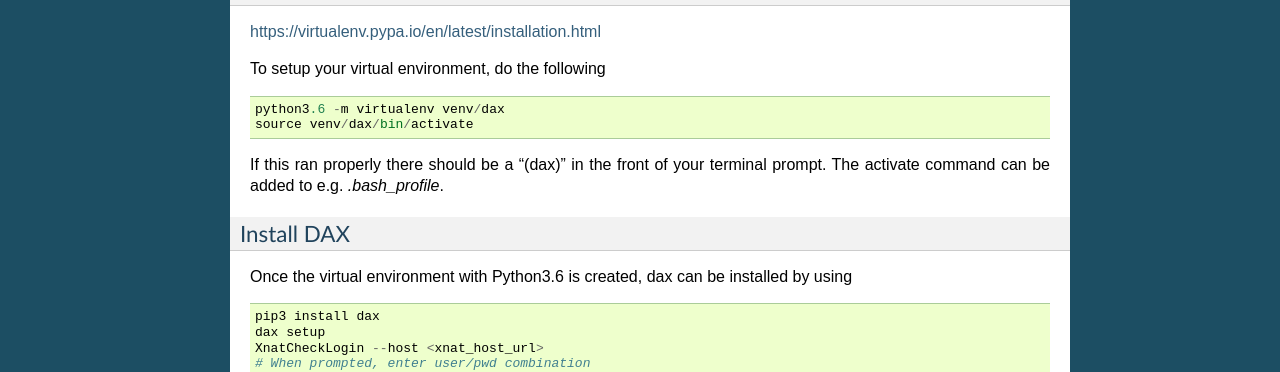
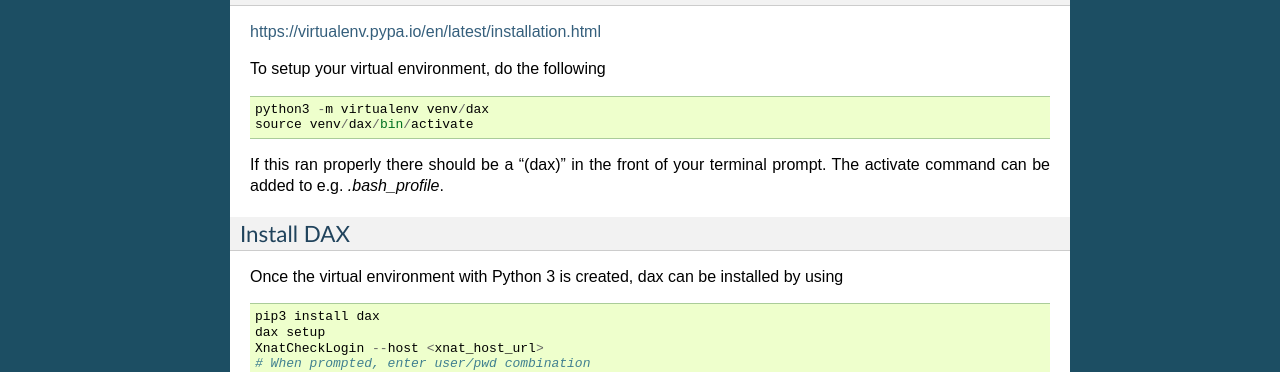
Before and after one commit to VUIIS/dax, a Sphinx documentation site: the page built from docs/installing_dax_in_a_virtual_environment.rst, in a window 1280 px wide. Shown: the part 1561-1933 px from the top of the page. Built offline with Sphinx 7.4.7, drawn with Linux system fonts in a browser that asks for light colours.

Commit message:
Update installing_dax_in_a_virtual_environment.rst

```diff
--- a/docs/installing_dax_in_a_virtual_environment.rst
+++ b/docs/installing_dax_in_a_virtual_environment.rst
@@ -93,7 +93,7 @@
 
 ::
 
-	python3.6 -m virtualenv venv/dax
+	python3 -m virtualenv venv/dax
 	source venv/dax/bin/activate
 
 If this ran properly there should be a "(dax)" in the front of your terminal prompt. The activate command can be added to e.g. `.bash_profile`.
@@ -102,7 +102,7 @@
 Install DAX
 -----------
 
-Once the virtual environment with Python3.6 is created, dax can be installed by using
+Once the virtual environment with Python 3 is created, dax can be installed by using
 
 ::
 
```
